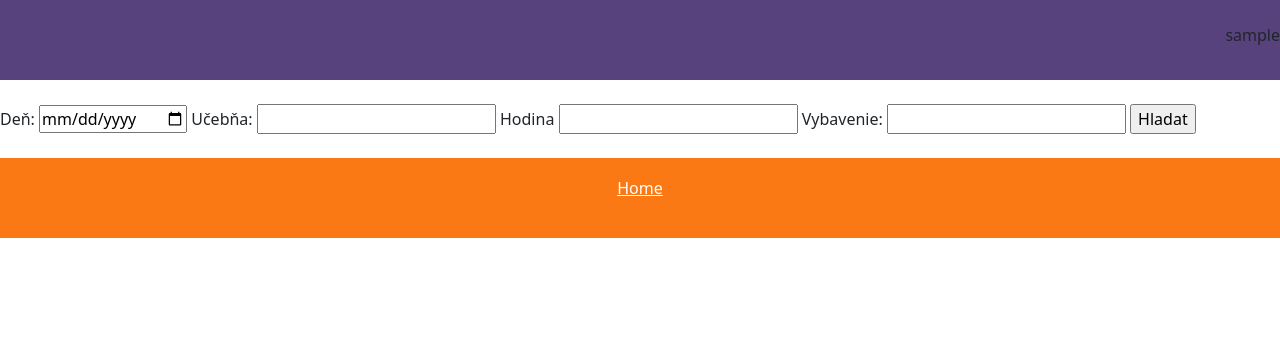
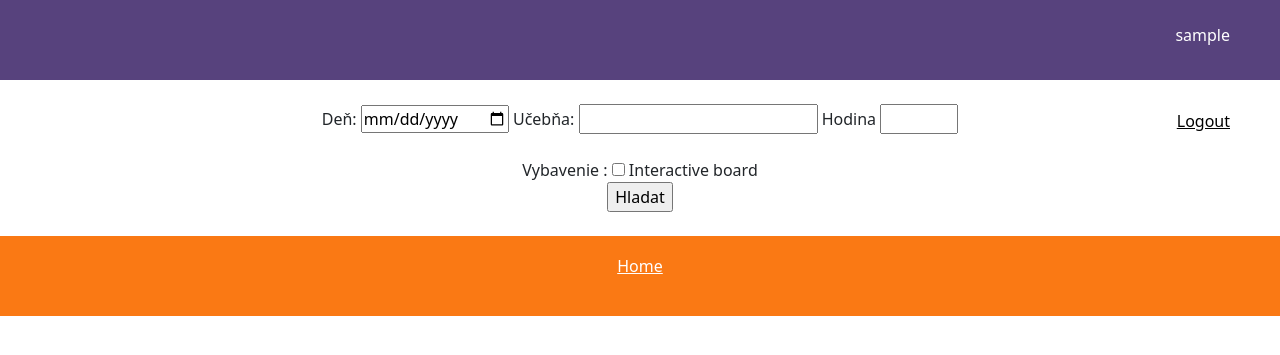
Before and after one commit to Dominik26-1/iClass, a Django app: page /search/ in a window 1280 px wide. Shown: the top 355 px of the page. Run offline with Django 4.2, Linux system fonts and the light colour scheme; the visitor is signed in with stand-in values (Sample User, id 1).

Commit message:
earch form

```diff
--- a/static/css/style.css
+++ b/static/css/style.css
@@ -5,10 +5,17 @@ header{
     text-align: right;
     line-height: 70px;
 }
+.username{
+    color: white;
+    padding:0px 50px;
+}
 .login_text{
-
     padding: 75px;
     color: white;
+}
+.logout_text{
+    color: black;
+    padding:0px 50px;
 }
 .Logo{
     text-align: center;
@@ -35,7 +42,12 @@ footer{
 }
 .search_link{
     text-align: center;
+    color:#57427d;
+    padding:20px 0px;
 }
 .forms{
     text-align: center;
 }
+.forms_block{
+    text-align: center;
+}
--- a/templates/home.html
+++ b/templates/home.html
@@ -1,6 +1,6 @@
 {% extends "skeleton.html" %}
 {% load static %}
-
+<head><link rel="stylesheet" href="{% static 'css/style.css' %}"></head>
 {% block content %}
 
 <div class="main_image">
--- a/templates/search_form.html
+++ b/templates/search_form.html
@@ -8,13 +8,27 @@
     <form action="" id="form">
         <label for="fname">Deň:</label>
         <input type="date" id="date_id" name="date" required>
+
         <label for="fname">Učebňa:</label>
-        <input type="text" id="classroom_id" name="classroom">
+        <input list="browsers" name="classroom">
+        <datalist id="browsers">
+            <option value="Internet Explorer">
+            <option value="Firefox">
+            <option value="Chrome">
+            <option value="Opera">
+            <option value="Safari">
+        </datalist>
+
         <label for="fname">Hodina</label>
-        <input type="text" id="lesson_id" name="lesson">
-        <label for="fname">Vybavenie:</label>
-        <input type="text" id="fname" name="Daco">
+        <input type="number" id="lesson_id" name="lesson" min="0" max="8">
+        <br>
+        <br>
+        <label for="fname">Vybavenie :</label>
+        <input type="checkbox" id="inter_board" name="interactive_board" value="1">
+        <label for="interactive_board"> Interactive board</label>
+        <br>
         <input type="submit" value="Hladat">
+
     </form>
     <br>
 
--- a/templates/skeleton.html
+++ b/templates/skeleton.html
@@ -1,7 +1,8 @@
 <!DOCTYPE html>
+{% load static %}
 <html lang="en">
 <head>
-    <link rel="stylesheet" href="../static/css/style.css">
+    <link rel="stylesheet" href="{% static 'css/style.css' %}">
     <meta charset="UTF-8">
     <title>Title</title>
     <link href="https://cdn.jsdelivr.net/npm/bootstrap@5.0.0-beta1/dist/css/bootstrap.min.css" rel="stylesheet"
@@ -11,8 +12,8 @@
 <body>
 <header>
     {% if request.user.is_authenticated %}
-        <p>{{ request.user.username }}</p>
-        <a href="/logout" class="login_text">Logout</a>
+        <p class="username">{{ request.user.username }}</p>
+        <a href="/logout" class="logout_text">Logout</a>
     {% else %}
         <a href="/login" class="login_text">Login</a>
     {% endif %}
```
